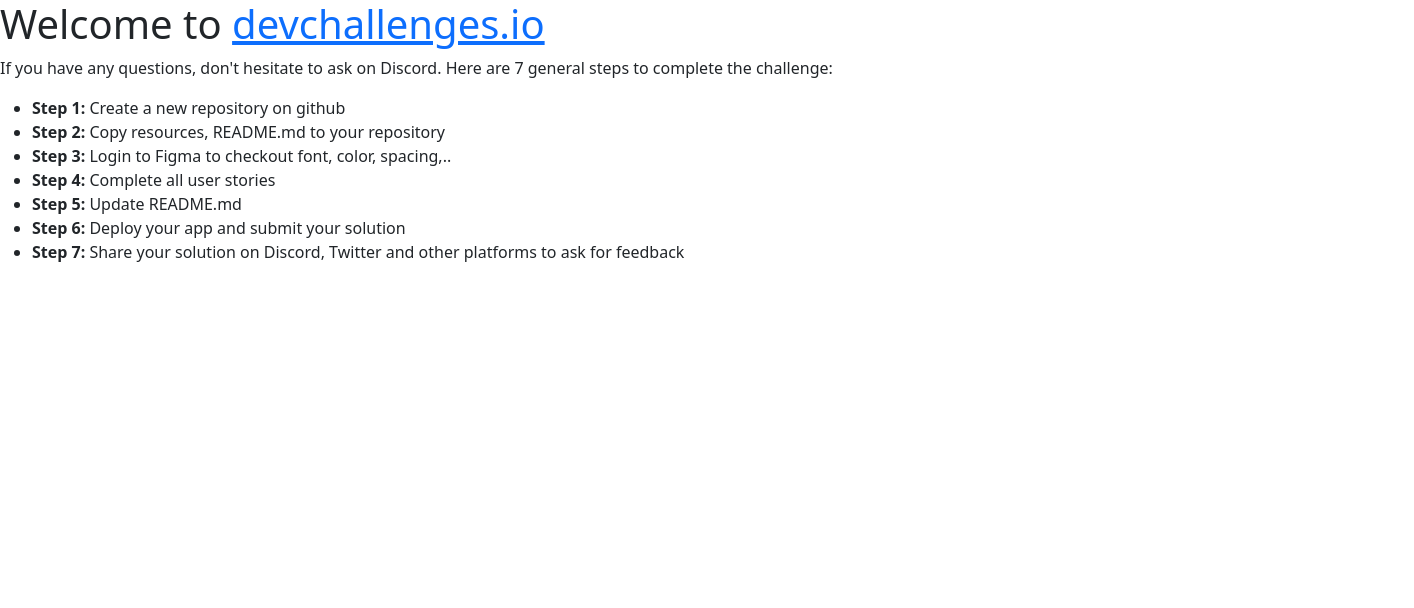
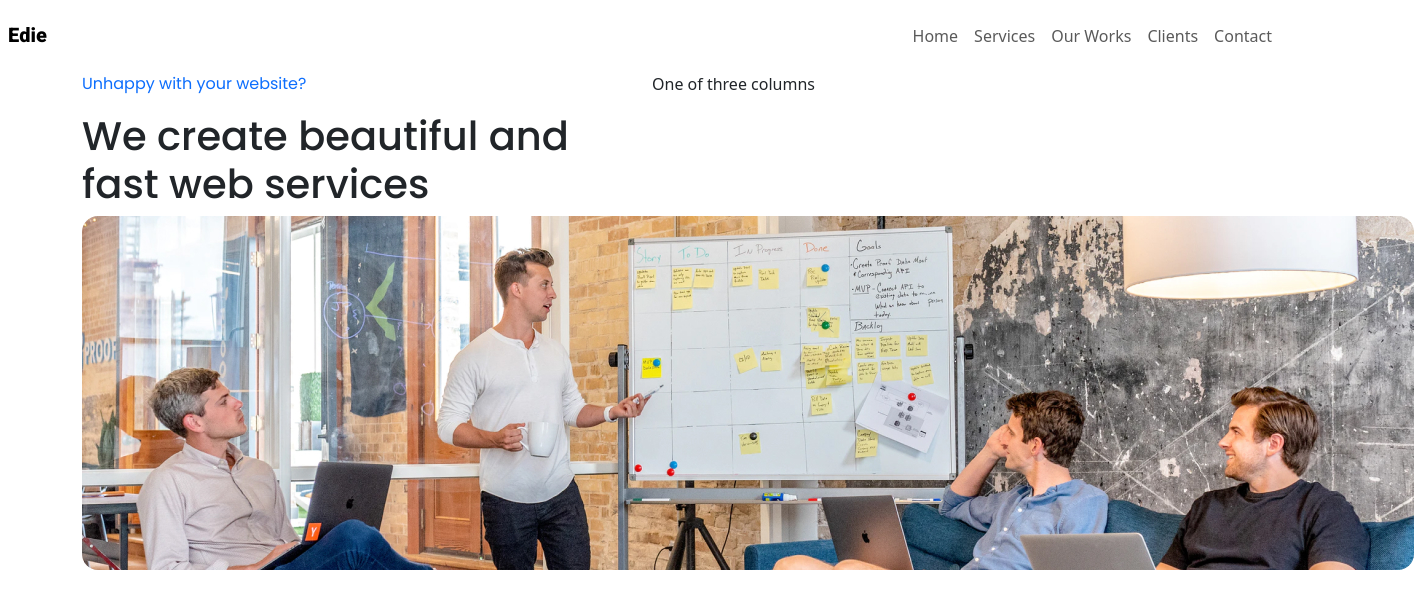
Before and after one commit to Juana-89/edie-homepage-master, a website: page src/index.html in a window 1280 px wide. Shown: the whole page, 1414 px wide, since content can reach past the window. Drawn offline with nearby package versions, Linux system fonts and the light colour scheme.

Commit message:
header listo

```diff
--- a/src/index.html
+++ b/src/index.html
@@ -15,36 +15,55 @@
   <title>Devchallenges</title>
   <link href="https://cdn.jsdelivr.net/npm/bootstrap@5.3.1/dist/css/bootstrap.min.css" rel="stylesheet"
     integrity="sha384-4bw+/aepP/YC94hEpVNVgiZdgIC5+VKNBQNGCHeKRQN+PtmoHDEXuppvnDJzQIu9" crossorigin="anonymous">
+  <link rel="preconnect" href="https://fonts.googleapis.com">
+  <link rel="preconnect" href="https://fonts.gstatic.com" crossorigin>
+  <link rel="preconnect" href="https://fonts.googleapis.com">
+  <link rel="preconnect" href="https://fonts.gstatic.com" crossorigin>
+  <link href="https://fonts.googleapis.com/css2?family=Heebo:wght@800&family=Poppins:wght@500&display=swap" rel="stylesheet">
+  <link rel="stylesheet" href="./styles.css">
 </head>
 
 <body>
-  <div class="welcome">
-    <div class="welcome-text">
-      <h1>
-        Welcome to
-        <a href="https://devchallenges.io/" target="_blank">devchallenges.io</a>
-      </h1>
-
-      <p>
-        If you have any questions, don't hesitate to ask on Discord. Here are
-        7 general steps to complete the challenge:
-      </p>
+  <nav class="navbar navbar-expand-lg">
+    <a class="navbar-brand font-weight-bold m-2 font_family_heebo" href="#">Edie</a>
+    <button class="navbar-toggler" type="button" data-toggle="collapse" data-target="#navbarText"
+      aria-controls="navbarText" aria-expanded="false" aria-label="Toggle navigation">
+      <span class="navbar-toggler-icon"></span>
+    </button>
+    <div class="collapse navbar-collapse justify-content-end font_family_hebo" id="navbarText">
+      <ul class="navbar-nav mr-auto">
+        <li class="nav-item active">
+          <a class="nav-link" href="#">Home</a>
+        </li>
+        <li class="nav-item">
+          <a class="nav-link" href="#">Services</a>
+        </li>
+        <li class="nav-item">
+          <a class="nav-link" href="#">Our Works</a>
+        </li>
+        <li class="nav-item">
+          <a class="nav-link" href="#">Clients</a>
+        </li>
+        <li class="nav-item">
+          <a class="nav-link" href="#">Contact</a>
+        </li>
+      </ul>
     </div>
-
-    <ul>
-      <li><b>Step 1:</b> Create a new repository on github</li>
-      <li><b>Step 2:</b> Copy resources, README.md to your repository</li>
-      <li>
-        <b>Step 3:</b> Login to Figma to checkout font, color, spacing,..
-      </li>
-      <li><b>Step 4:</b> Complete all user stories</li>
-      <li><b>Step 5:</b> Update README.md</li>
-      <li><b>Step 6:</b> Deploy your app and submit your solution</li>
-      <li>
-        <b>Step 7:</b> Share your solution on Discord, Twitter and other
-        platforms to ask for feedback
-      </li>
-    </ul>
+  </nav>
+  <div class="container text-left">
+    <div class="row align-items-start">
+      <div class="col font_family_poppins">
+        <p class="text-primary">Unhappy with your website?</p>
+        <h1 class="font__family">We create beautiful and fast web services</h1>
+        <div class="z-3 position-absolute">
+          <img src="./assets/heroImage.jpg" class="rounded-4">
+        </div>
+        <h1 class="font__family">Story, emotion and purpose</h1>
+      </div>
+      <div class="col">
+        One of three columns
+      </div>
+    </div>
   </div>
   <script src="https://cdn.jsdelivr.net/npm/bootstrap@5.3.1/dist/js/bootstrap.bundle.min.js"
     integrity="sha384-HwwvtgBNo3bZJJLYd8oVXjrBZt8cqVSpeBNS5n7C8IVInixGAoxmnlMuBnhbgrkm"
--- /dev/null
+++ b/src/styles.css
@@ -0,0 +1,8 @@
+.font_family_heebo {
+    font-family: 'Heebo', sans-serif;
+}
+
+.font_family_poppins {
+ font-family: 'Poppins', sans-serif;
+
+}
```
